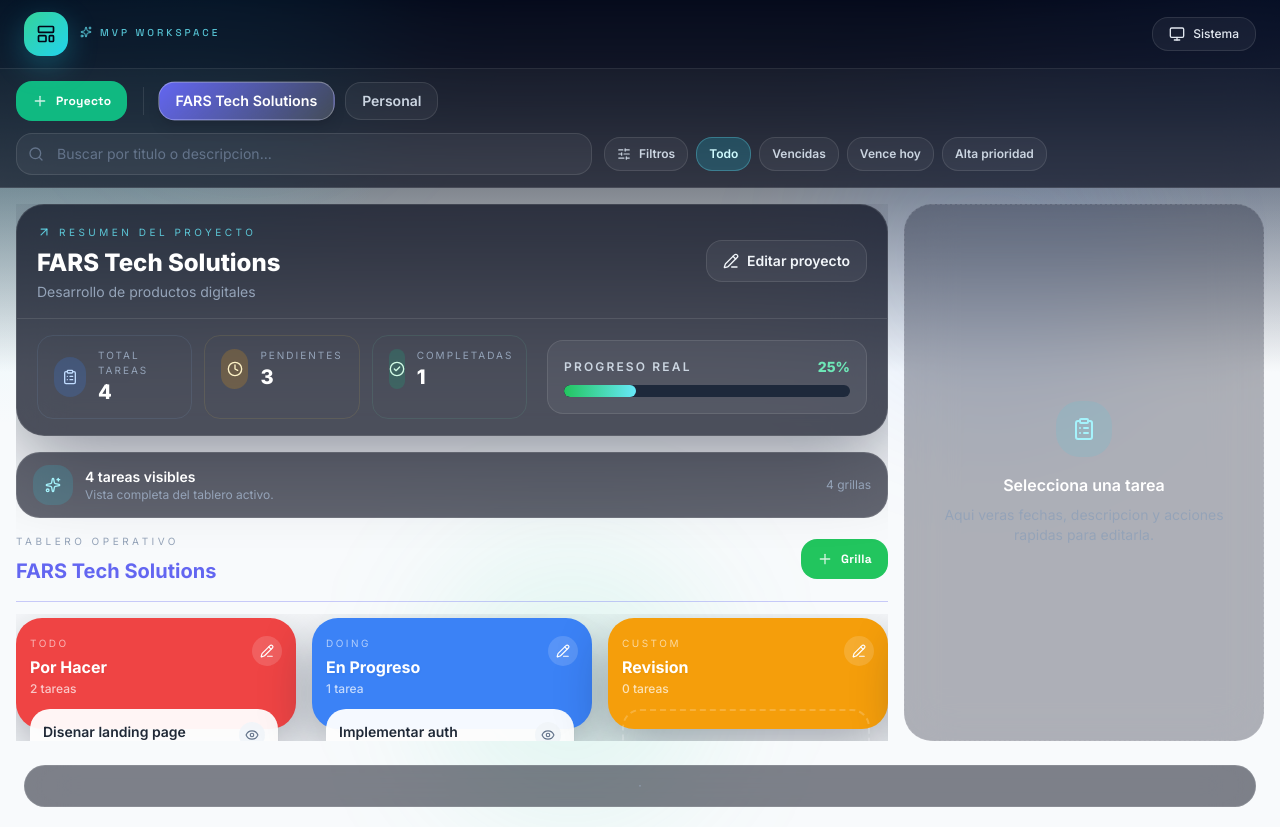
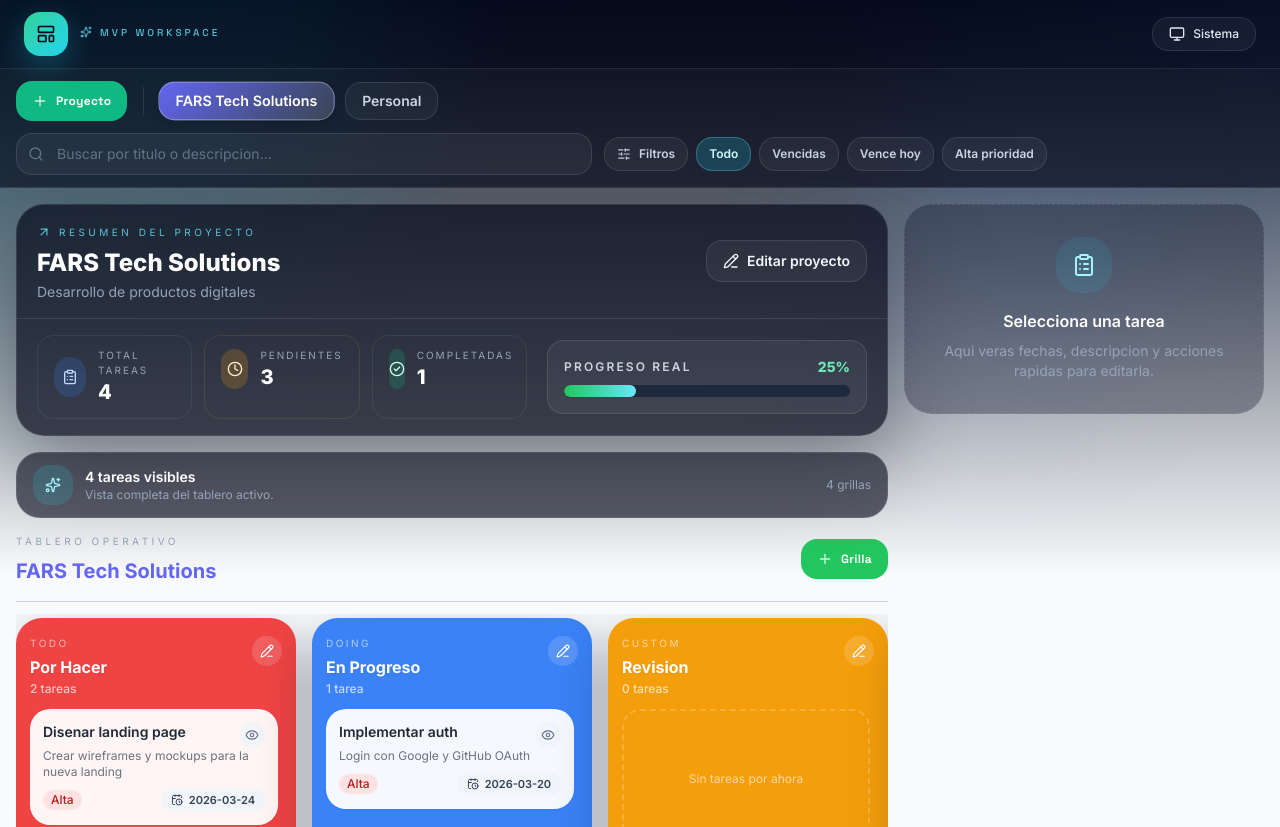
Before and after one commit to Frankman254/FrankmanTaskFast, a React (Vite) app in the folder apps/web/: page / in a window 1280 px wide. Shown: the top 827 px of the page. Built offline with nearby package versions, Linux system fonts and the light colour scheme.

Commit message:
fix(layout): allow vertical page scroll for expanded board

```diff
--- a/apps/web/src/app/App.tsx
+++ b/apps/web/src/app/App.tsx
@@ -5,14 +5,14 @@ import BodyFull from '@/components/BodyFull';
 
 const App: FC = () => {
 	return (
-		<div className="min-h-screen flex flex-col text-content-primary transition-colors duration-300 relative overflow-hidden">
+		<div className="min-h-screen flex flex-col text-content-primary transition-colors duration-300 relative">
 			<div className="pointer-events-none absolute inset-0">
 				<div className="absolute -top-32 left-[8%] h-72 w-72 rounded-full bg-cyan-400/10 blur-3xl" />
 				<div className="absolute top-24 right-[10%] h-80 w-80 rounded-full bg-blue-500/10 blur-3xl" />
 				<div className="absolute bottom-0 left-1/3 h-72 w-72 rounded-full bg-emerald-400/10 blur-3xl" />
 			</div>
 			<Header />
-			<main className="flex-1 overflow-hidden relative z-10">
+			<main className="flex-1 relative z-10">
 				<BodyFull />
 			</main>
 			<footer className="relative z-10 px-6 pb-5 pt-2">
--- a/apps/web/src/components/BodyFull.tsx
+++ b/apps/web/src/components/BodyFull.tsx
@@ -174,7 +174,7 @@ export default function BodyFull() {
 	};
 
 	return (
-		<div className="flex flex-col h-[calc(100vh-7rem)]">
+		<div className="flex flex-col min-h-[calc(100vh-7rem)]">
 			<div className="px-4 py-3 border-b border-white/10 bg-slate-950/60 backdrop-blur-xl overflow-x-auto">
 				<div className="flex items-center gap-3 mb-3">
 					<ButtonAdd
@@ -250,10 +250,10 @@ export default function BodyFull() {
 				)}
 			</div>
 
-			<div className="flex-1 overflow-hidden px-4 py-4">
+			<div className="flex-1 overflow-visible px-4 py-4">
 				{proyectoActivo && proyectoSeleccionado ? (
-					<div className="grid h-full gap-4 xl:grid-cols-[minmax(0,1fr)_360px]">
-						<div className="min-w-0 flex flex-col overflow-hidden">
+					<div className="grid gap-4 xl:grid-cols-[minmax(0,1fr)_360px] items-start">
+						<div className="min-w-0 flex flex-col">
 							<ProjectDashboard
 								proyecto={proyectoSeleccionado}
 								grillas={grillasDelProyectoActivo}
@@ -286,7 +286,7 @@ export default function BodyFull() {
 								onUpdateGrillas={(nuevasGrillas) =>
 									handleUpdateGrillas(proyectoActivo, nuevasGrillas)
 								}
-								className="flex-1 overflow-hidden"
+								className=""
 								tareas={tareasFiltradas}
 								onUpdateTareas={handleUpdateTareas}
 								onOpenModalTarea={handleOpenModalTarea}
@@ -299,7 +299,7 @@ export default function BodyFull() {
 							/>
 						</div>
 
-						<div className="hidden xl:block min-w-0">
+						<div className="hidden xl:block min-w-0 xl:sticky xl:top-24 self-start">
 							{tareaSeleccionada ? (
 								<TaskInspector
 									tarea={tareaSeleccionada}
--- a/apps/web/src/components/Grillas.tsx
+++ b/apps/web/src/components/Grillas.tsx
@@ -63,10 +63,10 @@ export default function Grillas({
 			style={style}
 			{...attributes}
 			{...listeners}
-			className={`flex-1 min-w-[280px] max-w-[340px] py-1 h-full cursor-grab active:cursor-grabbing ${className}`}
+			className={`flex-1 min-w-[280px] max-w-[340px] py-1 min-h-[560px] cursor-grab active:cursor-grabbing ${className}`}
 		>
 			<div
-				className={`rounded-[26px] h-full flex flex-col p-3.5 relative transition-all duration-200 ${
+				className={`rounded-[26px] min-h-[560px] flex flex-col p-3.5 relative transition-all duration-200 ${
 					isDropTarget ? 'ring-2 ring-cyan-300 ring-offset-2 dark:ring-offset-gray-950 scale-[1.01]' : ''
 				} ${isDragging ? 'shadow-2xl' : 'shadow-[0_20px_50px_rgba(15,23,42,0.35)]'}`}
 				style={{ backgroundColor: grilla.color }}
--- a/apps/web/src/components/ProyectoTablero.tsx
+++ b/apps/web/src/components/ProyectoTablero.tsx
@@ -179,7 +179,7 @@ export default function ProyectoTablero({
 		: null;
 
 	return (
-		<div className={`flex flex-col h-full ${className}`}>
+		<div className={`flex flex-col min-h-[560px] ${className}`}>
 			<div
 				className="flex justify-between items-center mb-3 pb-4 border-b"
 				style={{ borderColor: `${proyecto.color}55` }}
@@ -199,7 +199,7 @@ export default function ProyectoTablero({
 				/>
 			</div>
 
-			<div className="flex flex-row h-full w-full overflow-x-auto flex-1 gap-4 pb-2">
+			<div className="flex flex-row w-full overflow-x-auto overflow-y-visible gap-4 pb-4">
 				<DndContext
 					sensors={sensors}
 					collisionDetection={collisionDetection}
@@ -211,7 +211,7 @@ export default function ProyectoTablero({
 							items={grillas.map((grilla) => `grilla-${grilla.id}`)}
 							strategy={horizontalListSortingStrategy}
 						>
-							<div className="flex flex-row gap-4 w-full h-full">
+							<div className="flex flex-row gap-4 w-full items-start">
 								{grillas.map((grilla) => {
 									const tareasDeGrilla = tareas
 										.filter((tarea) => tarea.grilla_id === grilla.id)
```
